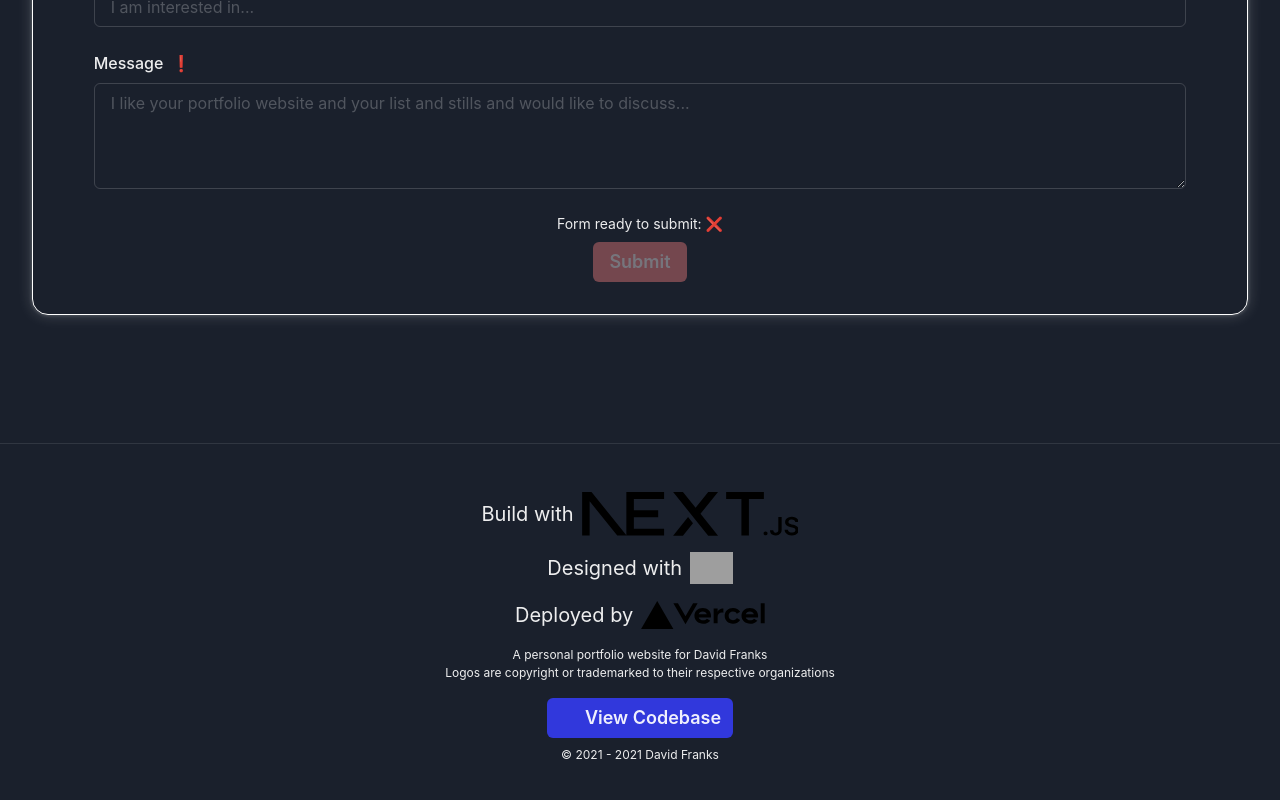
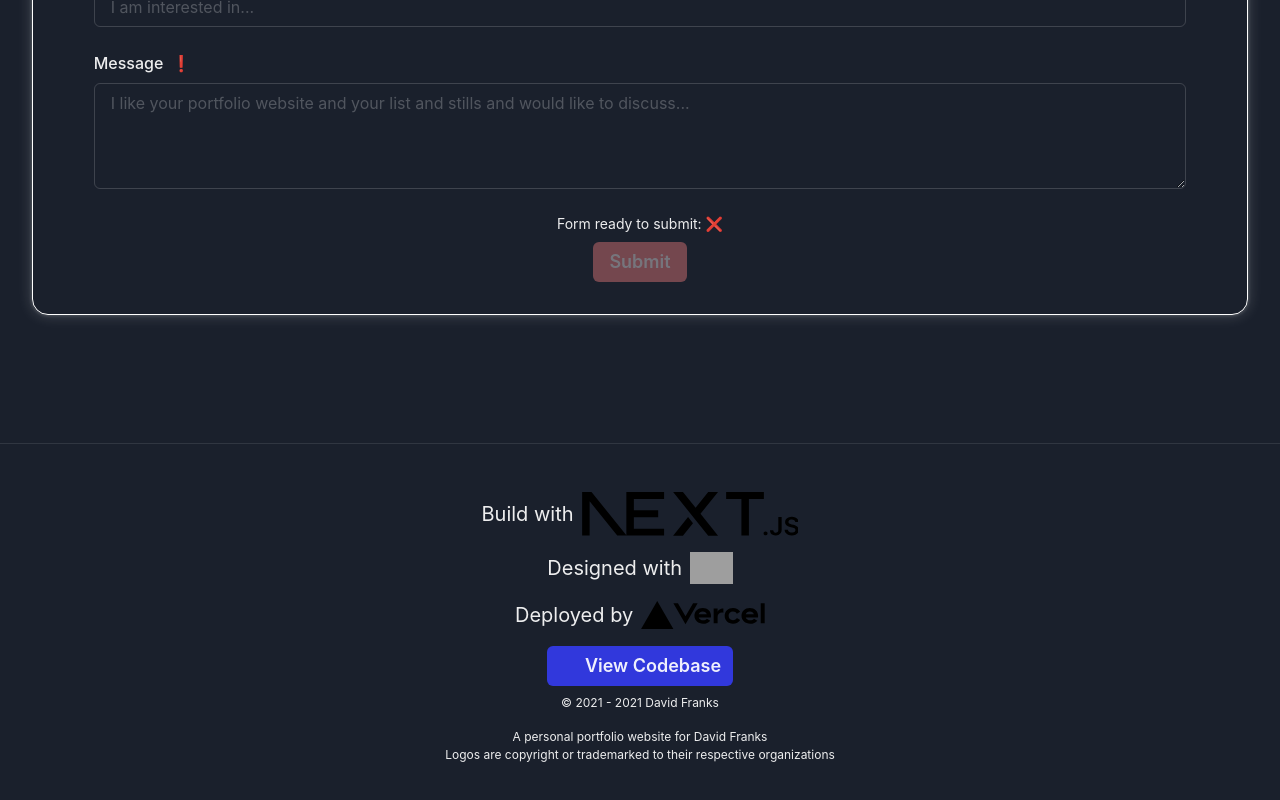
Before and after one commit to davidfrnks7/old-portfolio-website, a Next.js app: page / in a window 1280 px wide. Shown: the part 3779-4579 px from the top of the page. Built offline with nearby package versions, Linux system fonts and the light colour scheme; grey boxes are pictures that could not be loaded; some icons are missing.

Commit message:
Rearranged items in footer

```diff
--- a/theme/layout/Footer.tsx
+++ b/theme/layout/Footer.tsx
@@ -45,14 +45,6 @@ const Footer = (): JSX.Element => {
             <Icon fontSize="1.75rem" icon="logos:vercel" />
           </Link>
         </HStack>
-        <VStack spacing={0}>
-          <Text fontSize="xs">
-            A personal portfolio website for David Franks
-          </Text>
-          <Text fontSize="xs">
-            Logos are copyright or trademarked to their respective organizations
-          </Text>
-        </VStack>
         <VStack spacing={2}>
           <Link
             href="https://github.com/davidfrnks7/portfolio-website"
@@ -73,6 +65,14 @@ const Footer = (): JSX.Element => {
             2021 - {new Date().getFullYear()} David Franks
           </Text>
         </VStack>
+        <VStack spacing={0}>
+          <Text fontSize="xs">
+            A personal portfolio website for David Franks
+          </Text>
+          <Text fontSize="xs">
+            Logos are copyright or trademarked to their respective organizations
+          </Text>
+        </VStack>
       </VStack>
     </Box>
   );
```
